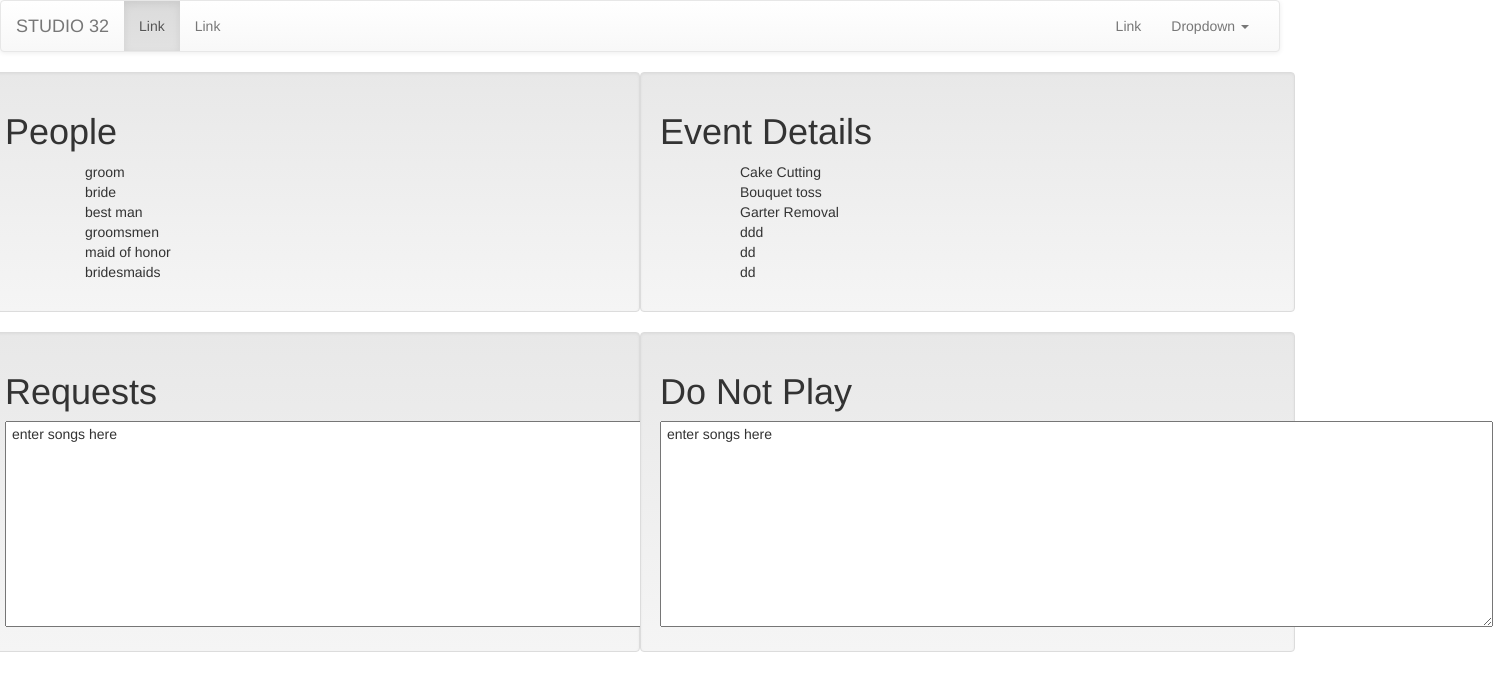
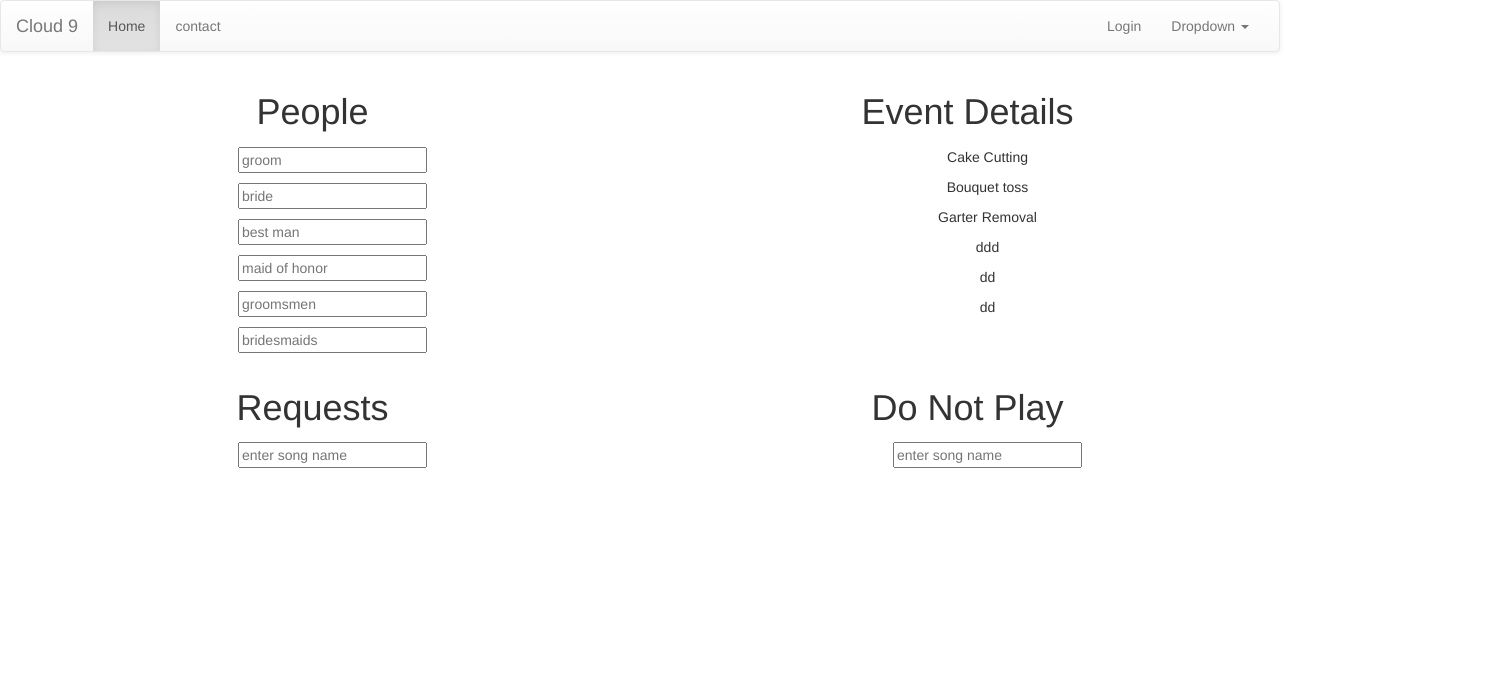
Before and after one commit to iamDio/Studio32, a plain HTML site: page index.html in a window 1280 px wide. Shown: the whole page, 1493 px wide, since content can reach past the window. Drawn offline with nearby package versions, Linux system fonts and the light colour scheme.

Commit message:
added inputs, working on JS functionality

```diff
--- a/assets/css/style.css
+++ b/assets/css/style.css
@@ -0,0 +1,4 @@
+
+ol {
+	padding: 5px;
+}
--- /dev/null
+++ b/assets/js/logic.js
@@ -0,0 +1 @@
+console.log('im listening')
--- a/index.html
+++ b/index.html
@@ -2,6 +2,10 @@
 <html>
 <head>
 	<title>inSound Productions</title>
+	<script
+  src="https://code.jquery.com/jquery-3.2.1.slim.js"
+  integrity="sha256-tA8y0XqiwnpwmOIl3SGAcFl2RvxHjA8qp0+1uCGmRmg="
+  crossorigin="anonymous"></script>
 	<!-- Latest compiled and minified CSS -->
 <link rel="stylesheet" href="https://maxcdn.bootstrapcdn.com/bootstrap/3.3.7/css/bootstrap.min.css" integrity="sha384-BVYiiSIFeK1dGmJRAkycuHAHRg32OmUcww7on3RYdg4Va+PmSTsz/K68vbdEjh4u" crossorigin="anonymous">
 
@@ -10,9 +14,11 @@
 
 <!-- Latest compiled and minified JavaScript -->
 <script src="https://maxcdn.bootstrapcdn.com/bootstrap/3.3.7/js/bootstrap.min.js" integrity="sha384-Tc5IQib027qvyjSMfHjOMaLkfuWVxZxUPnCJA7l2mCWNIpG9mGCD8wGNIcPD7Txa" crossorigin="anonymous"></script>
+
+<link rel="stylesheet" type="text/css" href="assets/css/style.css">
 </head>
 <body>
-	<div class="wrapper">
+	<div align="center" class="wrapper">
 	<!-- NAVBAR -->
 		<nav class="navbar navbar-default">
 		  <div class="container-fluid">
@@ -24,18 +30,18 @@
 		        <span class="icon-bar"></span>
 		        <span class="icon-bar"></span>
 		      </button>
-		      <a class="navbar-brand" href="#">STUDIO 32</a>
+		      <a class="navbar-brand" href="#">Cloud 9 </a>
 		    </div>
 
 		    <!-- Collect the nav links, forms, and other content for toggling -->
 		    <div class="collapse navbar-collapse" id="bs-example-navbar-collapse-1">
 		      <ul class="nav navbar-nav">
-		        <li class="active"><a href="#">Link <span class="sr-only">(current)</span></a></li>
-		        <li><a href="#">Link</a></li>
+		        <li class="active"><a href="#">Home <span class="sr-only">(current)</span></a></li>
+		        <li><a href="#">contact</a></li>
 
 		      </ul>
 		        <ul class="nav navbar-nav navbar-right">
-		        <li><a href="#">Link</a></li>
+		        <li><a href="#">Login</a></li>
 		        <li class="dropdown">
 		          <a href="#" class="dropdown-toggle" data-toggle="dropdown" role="button" aria-haspopup="true" aria-expanded="false">Dropdown <span class="caret"></span></a>
 		          <ul class="dropdown-menu">
@@ -55,19 +61,68 @@
 	<!--MAIN SECTION -->
 	<main>
 		<div class="row">
-		<aside class="col-xs-6 well float-left">
-			<h1> People </h1>
+		<aside class="col-xs-6  float-left">
+			<h1>People</h1>
 			<ul>
-				<ol>groom</ol>
-				<ol>bride</ol>
-				<ol>best man</ol>
-				<ol>groomsmen</ol>
-				<ol>maid of honor </ol>
-				<ol>bridesmaids</ol>
+				<ol>
+					<input
+						 type="text"
+						 name="groom"
+						 placeholder="groom"
+						 onfocus="this.placeholder =''"
+						 onblur="this.placeholder ='groom'">
+					</input>
+				</ol>
+				<ol>
+					<input
+						 type="text"
+						 name="bride"
+						 placeholder="bride"
+						 onfocus="this.placeholder =''"
+						 onblur="this.placeholder ='bride'">
+					</input>
+				</ol>
+				<ol>
+					<input
+						type="text"
+						name="bestman"
+						placeholder="best man"
+						onfocus="this.placeholder =''"
+	   					onblur="this.placeholder ='bride'">
+					</input>
+				</ol>
+				<ol>
+					<input
+						type="text"
+						name="maidofhonor"
+						placeholder="maid of honor"
+						onfocus="this.placeholder =''"
+						onblur="this.placeholder ='maid of honor'">
+					</input>
+				</ol>
+				<ol>
+					<input
+						type="text"
+						name="groomsmen"
+						placeholder="groomsmen"
+						onfocus="this.placeholder =''"
+						onblur="this.placeholder ='groomsmen'">
+					</input>
+				</ol>
+				<ol>
+					<input
+						type="text"
+						name="bridesmaids"
+						placeholder="bridesmaids"
+						onfocus="this.placeholder =''"
+						onblur="this.placeholder ='bridesmaids'">
+					</input>
+				</ol>
 			</ul>
 		</aside>
-		<aside class="col-xs-6 well float-right">
-			<h1> Event Details </h1>
+
+		<aside class="col-xs-6">
+			<h1>Event Details </h1>
 			<ul>
 				<ol>Cake Cutting</ol>
 				<ol>Bouquet toss</ol>
@@ -78,20 +133,32 @@
 			</ul>
 		</aside>
 		</div>
+<!--REQUESTS SECTION -->
+		<div class="row">
+		<aside class="col-xs-6">
+			<h1>Requests </h1>
+				<ul>
+					<ol><input type="text" name="Requests" placeholder="enter song name"></input></ol>
+				</ul>
+		</aside>
 
-				<div class="row">
-		<aside class="col-xs-6 well float-left">
-			<h1> Requests </h1>
-			<textarea name="requests" rows="10" cols="100"> enter songs here</textarea>
-
-		</aside>
-		<aside class="col-xs-6 well float-right">
+<!-- DO NOT PLAY LIST SECTION-->
+		<section class="col-xs-6 ">
 			<h1> Do Not Play </h1>
-						<textarea name="requests" rows="10" cols="100"> enter songs here</textarea>
-		</aside>
+				<ul>
+					<ol>
+						<input
+							type="text"
+							name="donotplay"
+							placeholder="enter song name">
+						</input>
+					</ol>
+				</ul>
+		</section>
 		</div>
 	</main>
 
 </div>
+<script type="text/javascript" src="assets/js/logic.js"></script>
 </body>
 </html>
```
